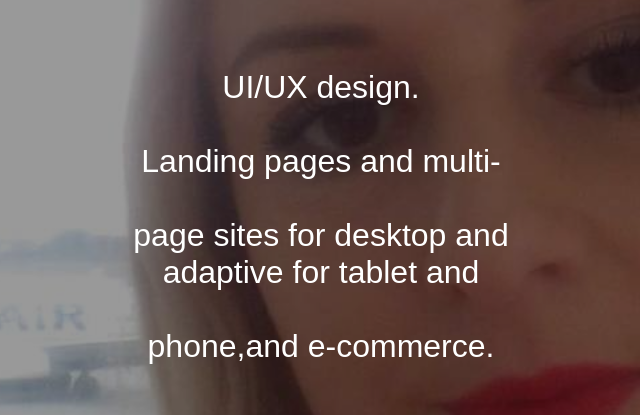
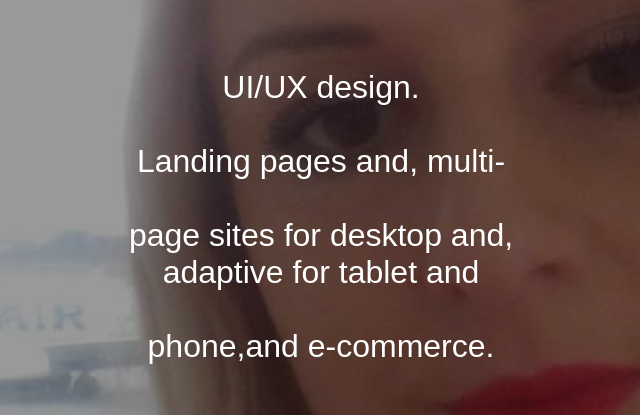
Before and after one commit to Volodymyr-Web/Olena, a plain HTML site: page index.html in a window 1280 px wide. Shown: the part 257-672 px from the top of the page, 319-959 px from the left. Drawn offline with Linux system fonts and the light colour scheme.

Commit message:
Update index.html

```diff
--- a/index.html
+++ b/index.html
@@ -22,7 +22,7 @@
   <div class="img"></div>
   <div class="center">
     <div class="title">Work in Figma and Photoshop.</div><br><br><br><br>
-    <div class="sub_title">UI/UX design.<br><br>Landing pages and multi-<br><br>page sites for desktop and<br> adaptive for tablet and<br><br> phone,and e-commerce.</div>
+    <div class="sub_title">UI/UX design.<br><br>Landing pages and, multi-<br><br>page sites for desktop and,<br> adaptive for tablet and<br><br> phone,and e-commerce.</div>
     <div class="btns">
     </div>
   </div>
```
